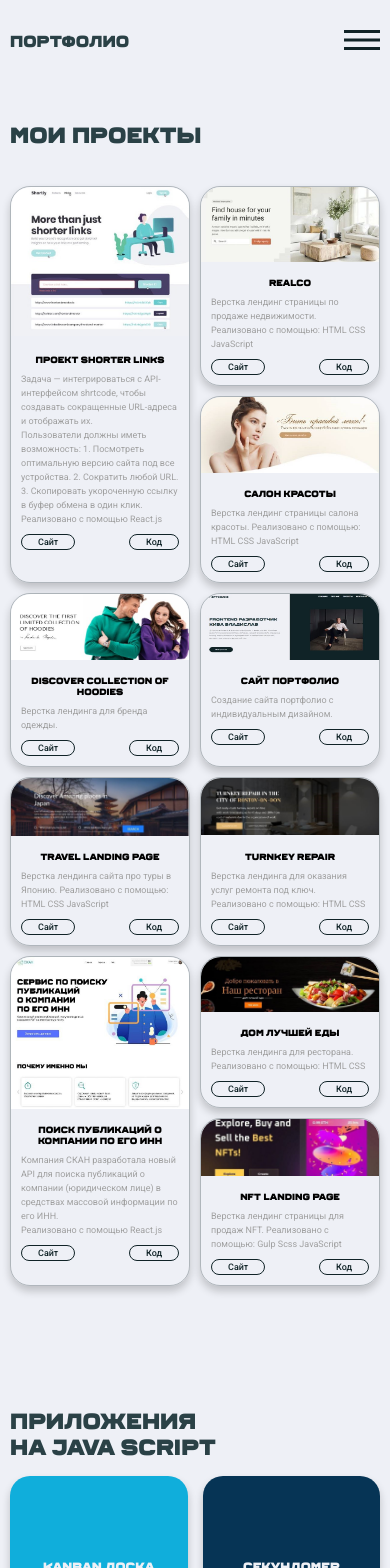
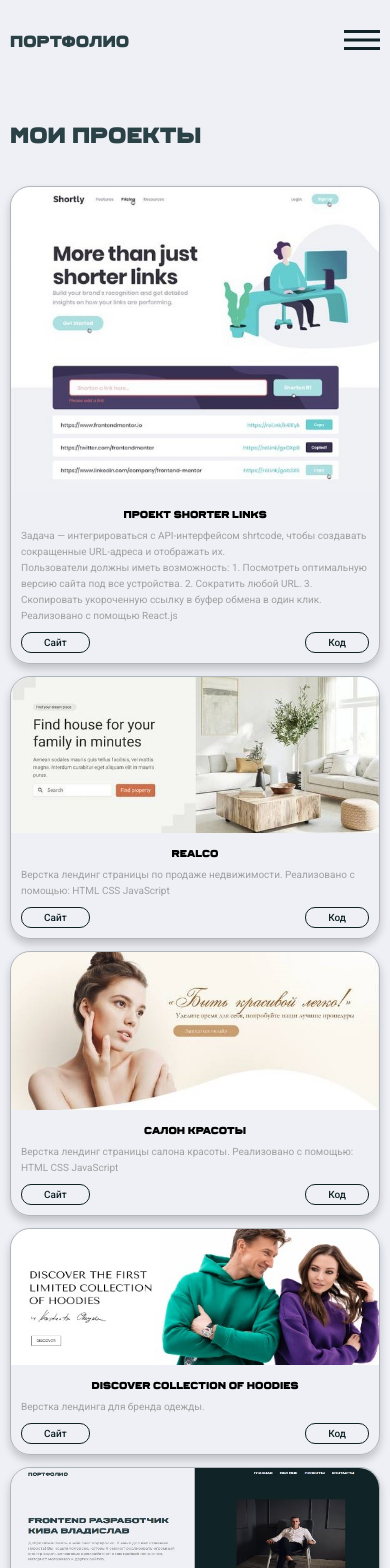
Before and after one commit to KivaVlad/React-Portfolio, a React (Create React App) app: page /#/projects in a window 390 px wide. Shown: the top 1568 px of the page. Built offline with nearby package versions, Linux system fonts and the light colour scheme.

Commit message:
update mob vesion

```diff
--- a/src/pages/ProjectsPage/projects.css
+++ b/src/pages/ProjectsPage/projects.css
@@ -354,22 +354,41 @@
         margin-top: 40px;
     }
 
+    .projects_card_img {
+        height: 80%;
+    }
+
     .projects_card_text {
         height: 50%;
     }
 }
 
 @media screen and (max-width: 500px) {
-    .projects_card_text {
-        height: 70%;
+    .projects_wrapper_cards_first {
+        display: grid;
+        grid-template-areas:
+        "projects_card_one"
+        "projects_card_two"
+        "projects_card_three"
+        "projects_card_four"
+        "projects_card_five";
+        gap: 12px;
+        margin-bottom: 12px;
     }
 
-    .projects_card_img {
-        height: 50%;
+    .projects_wrapper_cards_second {
+        display: grid;
+        grid-template-areas:
+        "projects_card_seven"
+        "projects_card_eight"
+        "projects_card_six"
+        "projects_card_nine"
+        "projects_card_ten";
+        gap: 12px;
     }
 
     .projects_js_card {
-        padding: 0;
+        padding: 10px 0;
     }
 
     .projects_js_card_text{
@@ -383,15 +402,6 @@
     .projects_footer_icon {
         width: 25px;
     }
-
-    .projects_wrapper_cards_first {
-        gap: 10px;
-        margin-bottom: 10px;
-    }
-
-    .projects_wrapper_cards_second {
-        gap: 10px;
-    }
 }
 
 @media screen and (max-width: 450px) {
@@ -404,20 +414,6 @@
         width: 220px;
     }
 
-    .projects_card_title {
-        font-size: 9px;
-    }
-
-    .projects_card_subtitle {
-        font-size: 9px;
-        line-height: 14px;
-    }
-
-    .projects_card_button {
-        font-size: 9px;
-        padding: 2px 16px;
-    }
-
     .projects_js_card_button {
         font-size: 10px;
         padding: 4px 14px;
```
Also changed, not shown: src/assets/images/landing-2.jpg.
